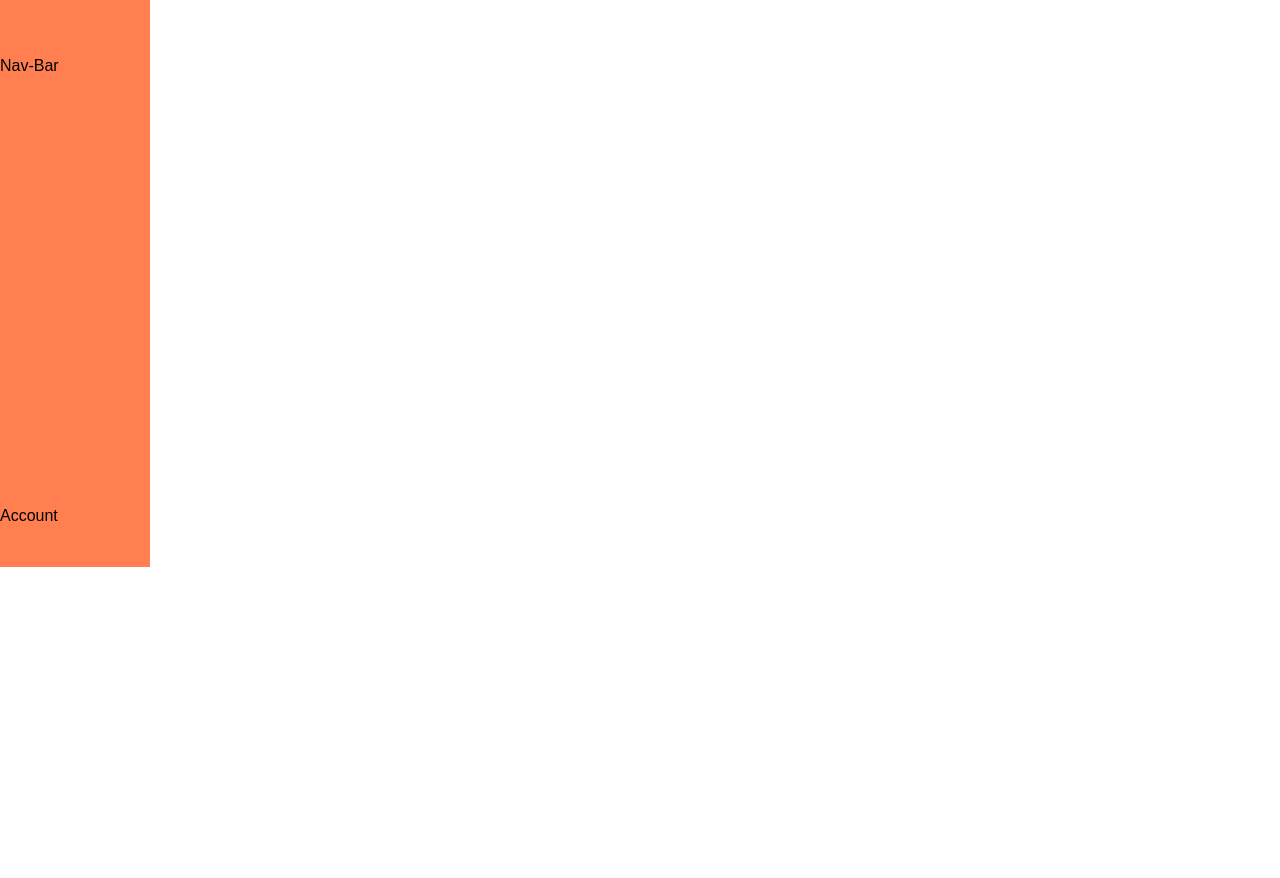
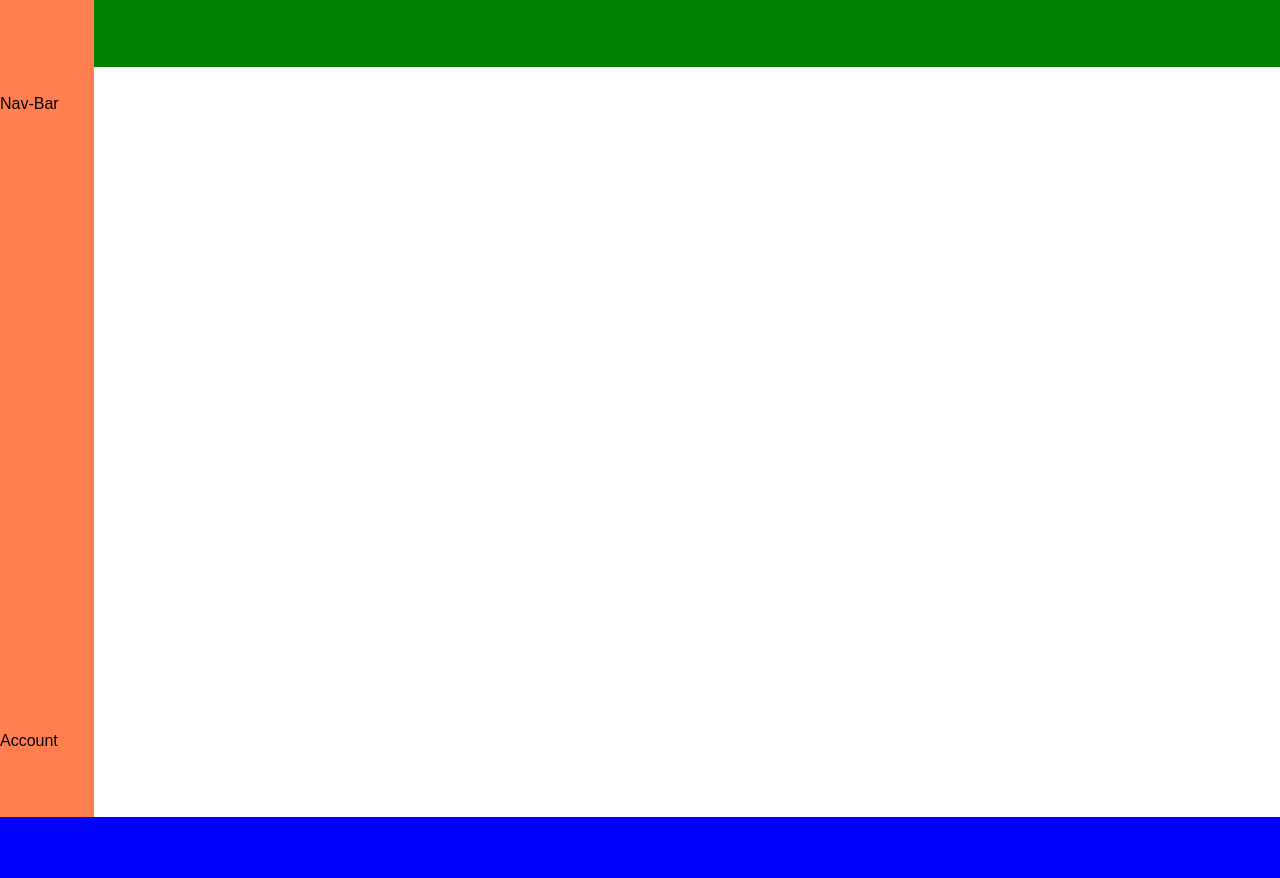
Before and after one commit to FrancescaCassani/html-css-spotifyweb, a plain HTML site: page index.html in a window 1280 px wide. Shown: the part 33-911 px from the top of the page. Before the commit the page ends 800 px from the top, so only its background shows below. Drawn offline with Linux system fonts and the light colour scheme.

Commit message:
Costruzione header

```diff
--- a/css/style.css
+++ b/css/style.css
@@ -9,11 +9,17 @@ body {
   font-family: sans-serif;
 }
 
+
+/* HEADER */
+.main-header {
+  display: flex;
+}
+
 .header-container {
   display: flex;
   flex-direction: column;
   align-items: flex-start;
-  height: 600px;
+  height: 850px;
   width: 150px;
   background: coral;
 }
@@ -31,3 +37,21 @@ body {
 .account {
   flex-basis: 10%;
 }
+
+.upgrade {
+  display: flex;
+  flex-direction: row;
+  justify-content: flex-end;
+  width: 1900px;
+  height: 100px;
+  background: green;
+}
+
+/* FOOTER*/
+footer {
+  display: flex;
+  align-items: flex-end;
+  height: 100px;
+  max-width: 100%;
+  background: blue;
+}
--- a/index.html
+++ b/index.html
@@ -14,17 +14,20 @@
       <nav class="nav-bar">Nav-Bar</nav>
       <div class="Account">Account</div>
     </div>
-    <div class="">
-
+    <div class="upgrade">
+      <a href="#">Effettua l'upgrade</a>
     </div>
   </header>
 
-  <main>
+  <!-- <header>
+    <div class="box-1">1</div>
+    <div class="box-2">2</div>
 
-  </main>
+  </header> -->
 
 
 
+  <footer></footer>
 
 </body>
 </html>
```
